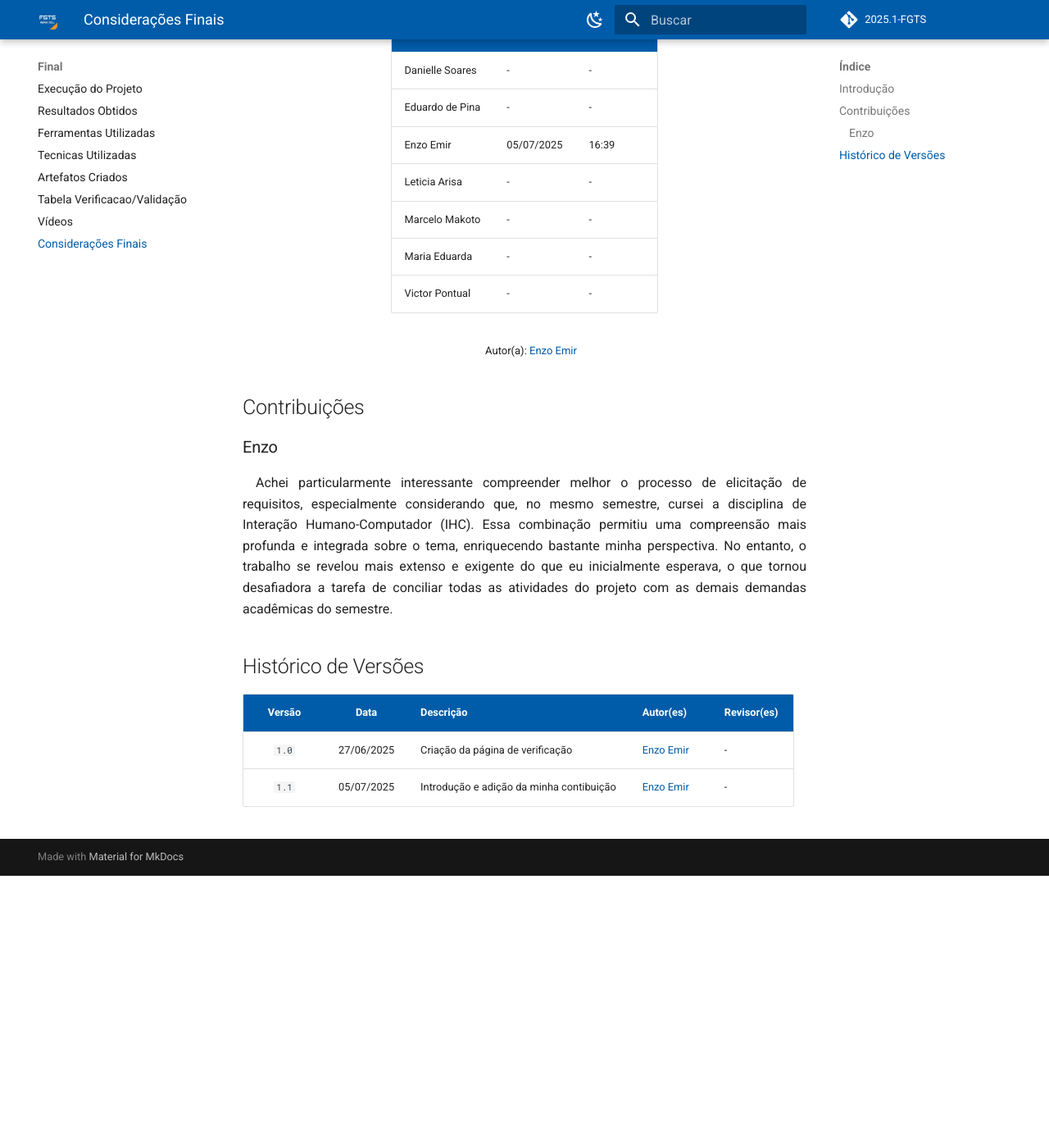
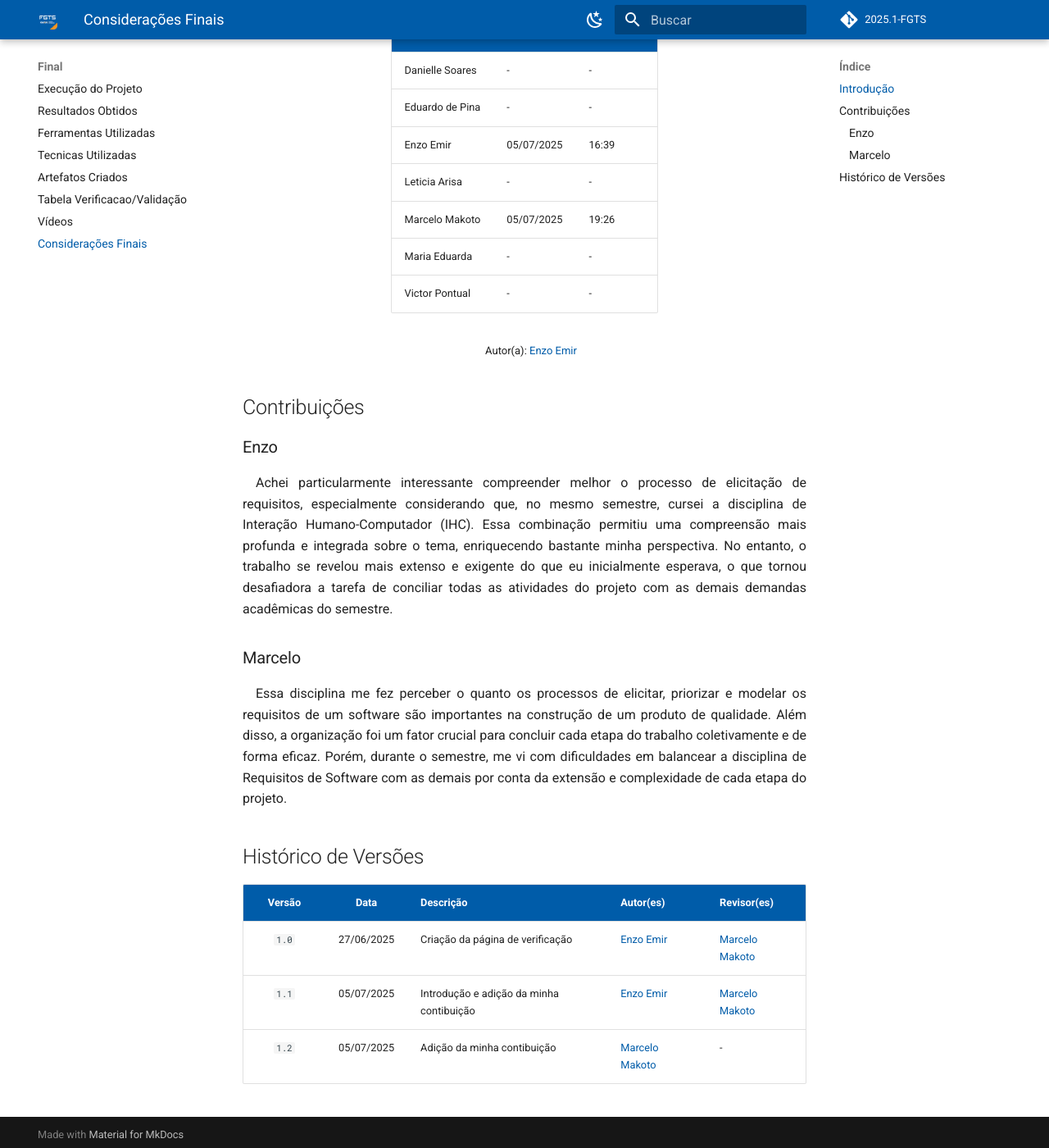
Before and after one commit to eduardodpms/REQ-FGTS, an MkDocs documentation site: the page built from docs/Final/Consideracoes.md, in a window 1280 px wide and 1400 px high, scrolled down 447 px. Shown: the whole window at 82% size. Built offline with MkDocs 1.6.1 and Material for MkDocs 9.7.7, drawn with Linux system fonts in a browser that asks for light colours; comment, search, counter and statistics services are not loaded; before the commit the page ends 1515 px from its top, so only the background shows below that.

Commit message:
docs: adição de contribuição

```diff
--- a/docs/Final/Consideracoes.md
+++ b/docs/Final/Consideracoes.md
@@ -39,8 +39,8 @@ Nesta seção, cada integrante da equipe compartilha, de forma individual, as pr
     </tr>
     <tr>
       <td> Marcelo Makoto </td>
-      <td> - </td>
-      <td> - </td>
+      <td> 05/07/2025 </td>
+      <td> 19:26 </td>
     </tr>
     <tr>
       <td> Maria Eduarda </td>
@@ -66,10 +66,15 @@ Nesta seção, cada integrante da equipe compartilha, de forma individual, as pr
 
 Achei particularmente interessante compreender melhor o processo de elicitação de requisitos, especialmente considerando que, no mesmo semestre, cursei a disciplina de Interação Humano-Computador (IHC). Essa combinação permitiu uma compreensão mais profunda e integrada sobre o tema, enriquecendo bastante minha perspectiva. No entanto, o trabalho se revelou mais extenso e exigente do que eu inicialmente esperava, o que tornou desafiadora a tarefa de conciliar todas as atividades do projeto com as demais demandas acadêmicas do semestre.
 
+### Marcelo
+
+Essa disciplina me fez perceber o quanto os processos de elicitar, priorizar e modelar os requisitos de um software são importantes na construção de um produto de qualidade. Além disso, a organização foi um fator crucial para concluir cada etapa do trabalho coletivamente e de forma eficaz. Porém, durante o semestre, me vi com dificuldades em balancear a disciplina de Requisitos de Software com as demais por conta da extensão e complexidade de cada etapa do projeto.
+
 
 ## Histórico de Versões
 
 | Versão | Data       | Descrição                         | Autor(es)    | Revisor(es)  |
 |:-----: | :--------: | :------------------------------- | :---------- | :---------- |
-| `1.0`    | 27/06/2025 | Criação da página de verificação | [Enzo Emir](https://github.com/EnzoEmir)   | - |
-| `1.1`    | 05/07/2025 | Introdução e adição da minha contibuição | [Enzo Emir](https://github.com/EnzoEmir)   | - |
+| `1.0`    | 27/06/2025 | Criação da página de verificação | [Enzo Emir](https://github.com/EnzoEmir)   | [Marcelo Makoto](https://github.com/MM4k) |
+| `1.1`    | 05/07/2025 | Introdução e adição da minha contibuição | [Enzo Emir](https://github.com/EnzoEmir)   | [Marcelo Makoto](https://github.com/MM4k) |
+| `1.2`    | 05/07/2025 | Adição da minha contibuição | [Marcelo Makoto](https://github.com/MM4k)   | - |
```
